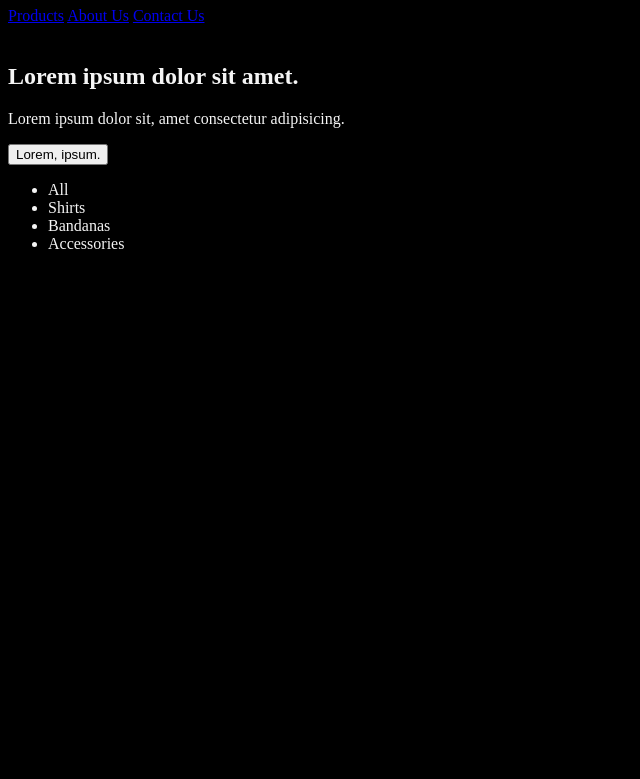
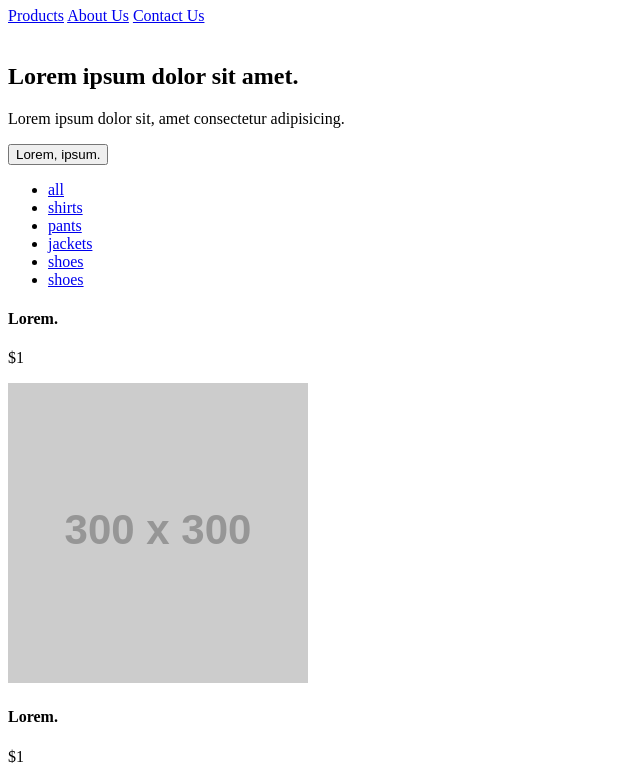
Before and after one commit to rnguyen89/frontend, a website: page src/index.html in a window 1280 px wide. Shown: the part 73-852 px from the top of the page, without its empty margins (0-640 px from the left). Before the commit the page ends 800 px from the top, so only its background shows below. Drawn offline with nearby package versions, Linux system fonts and the light colour scheme; files that its build step writes are made by us from their sources; placeholder pictures from the web are drawn by us.

Commit message:
added products section

```diff
--- a/src/css/app.scss
+++ /dev/null
@@ -1,4 +0,0 @@
-body {
-  background-color: rgb(0, 0, 0);
-  color: whitesmoke;
-}
--- a/src/index.html
+++ b/src/index.html
@@ -11,7 +11,7 @@
     <header>
       <h1>Sweetshop</h1>
       <nav class="main-nav">
-        <a href="product.html">Products</a>
+        <a href="products.html">Products</a>
         <a href="about.html">About Us</a>
         <a href="contact.html">Contact Us</a>
       </nav>
@@ -19,6 +19,7 @@
 
     <main>
       <section class="hero">
+        <div class="container">
           <div class="left">
             <img src="" alt="" />
           </div>
@@ -28,19 +29,90 @@
             <p>Lorem ipsum dolor sit, amet consectetur adipisicing.</p>
             <button>Lorem, ipsum.</button>
           </div>
+        </div>
       </section>
 
-      <section class="products">
-        <ul class="product-nav">
-          <li class="product-nav-item" data-product-type="all">All</li>
-          <li class="product-nav-item" data-product-type="shirt">Shirts</li>
-          <li class="product-nav-item" data-product-type="bandanas">
-            Bandanas
+      <nav id="filters">
+        <div class="container">
+          <ul id="filters-list" class="product-nav">
+            <li>
+              <a
+                href="#"
+                class="product-nav-item selected"
+                data-product-type=".product"
+                >all</a
+              >
             </li>
-          <li class="product-nav-item" data-product-type="accessories">
-            Accessories
+            <li>
+              <a href="#" data-product-type=".shirts">shirts</a>
+            </li>
+
+            <li>
+              <a href="#" data-product-type=".pants">pants</a>
+            </li>
+            <li>
+              <a href="#" data-product-type=".jackets">jackets</a>
+            </li>
+            <li>
+              <a href="#" data-product-type=".shoes">shoes</a>
+            </li>
+            <li>
+              <a href="#" data-product-type=".accessories">shoes</a>
             </li>
           </ul>
+        </div>
+      </nav>
+
+      <section class="products">
+        <div class="container">
+          <div class="product accessories">
+            <div class="overlay">
+              <h4>Lorem.</h4>
+              <p>$1</p>
+            </div>
+            <img src="https://via.placeholder.com/300" alt="" />
+          </div>
+
+          <div class="product accessories">
+            <div class="overlay">
+              <h4>Lorem.</h4>
+              <p>$1</p>
+            </div>
+            <img src="https://via.placeholder.com/300" alt="" />
+          </div>
+
+          <div class="product shirts">
+            <div class="overlay">
+              <h4>Lorem.</h4>
+              <p>$1</p>
+            </div>
+            <img src="https://via.placeholder.com/300" alt="" />
+          </div>
+
+          <div class="product shirts">
+            <div class="overlay">
+              <h4>Lorem.</h4>
+              <p>$1</p>
+            </div>
+            <img src="https://via.placeholder.com/300" alt="" />
+          </div>
+
+          <div class="product shoes">
+            <div class="overlay">
+              <h4>Lorem.</h4>
+              <p>$1</p>
+            </div>
+            <img src="https://via.placeholder.com/300" alt="" />
+          </div>
+
+          <div class="product pants">
+            <div class="overlay">
+              <h4>Lorem.</h4>
+              <p>$1</p>
+            </div>
+            <img src="https://via.placeholder.com/300" alt="" />
+          </div>
+        </div>
       </section>
 
       <footer></footer>
```
Also changed, not shown: dist/app.css, dist/index.html. Lines whose indentation alone changed are shown as unchanged.
